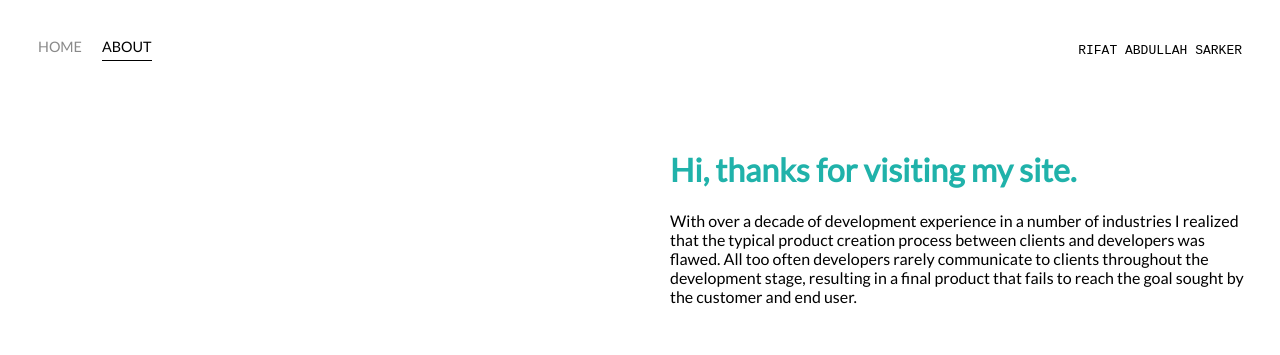
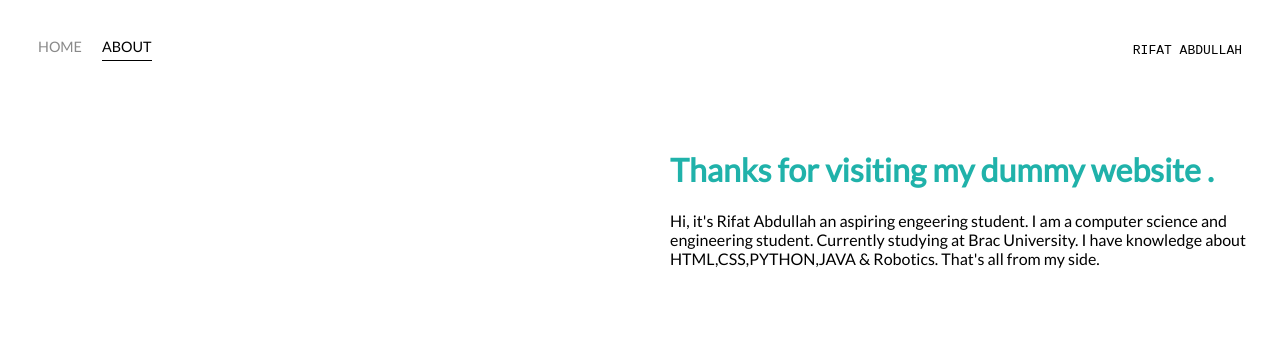
Before and after one commit to rifatabdullah/portfolio, a plain HTML site: page about.html in a window 1280 px wide. Drawn offline with Linux system fonts and the light colour scheme.

Commit message:
Update about.html

```diff
--- a/about.html
+++ b/about.html
@@ -23,7 +23,7 @@
 
       <div class="right-side">
         <div class="brand">
-          <code>RIFAT ABDULLAH SARKER</code>
+          <code>RIFAT ABDULLAH </code>
         </div>
       </div>
     </div>
@@ -35,11 +35,9 @@
         </div>
 
         <div class="profile-content-wrapper">
-          <h1>Hi, thanks for visiting my site.</h1>
-          <p>With over a decade of development experience in a number of industries I realized that the typical product creation
-            process between clients and developers was flawed. All too often developers rarely communicate to clients throughout
-            the development stage, resulting in a final product that fails to reach the goal sought by the customer and end
-            user.
+          <h1>Thanks for visiting my dummy website .</h1>
+          <p>Hi, it's Rifat Abdullah an aspiring engeering student. I am a computer science and engineering student. Currently studying at Brac University. I have knowledge about HTML,CSS,PYTHON,JAVA & Robotics.
+            That's all from my side.
           </p>
 
 
```
